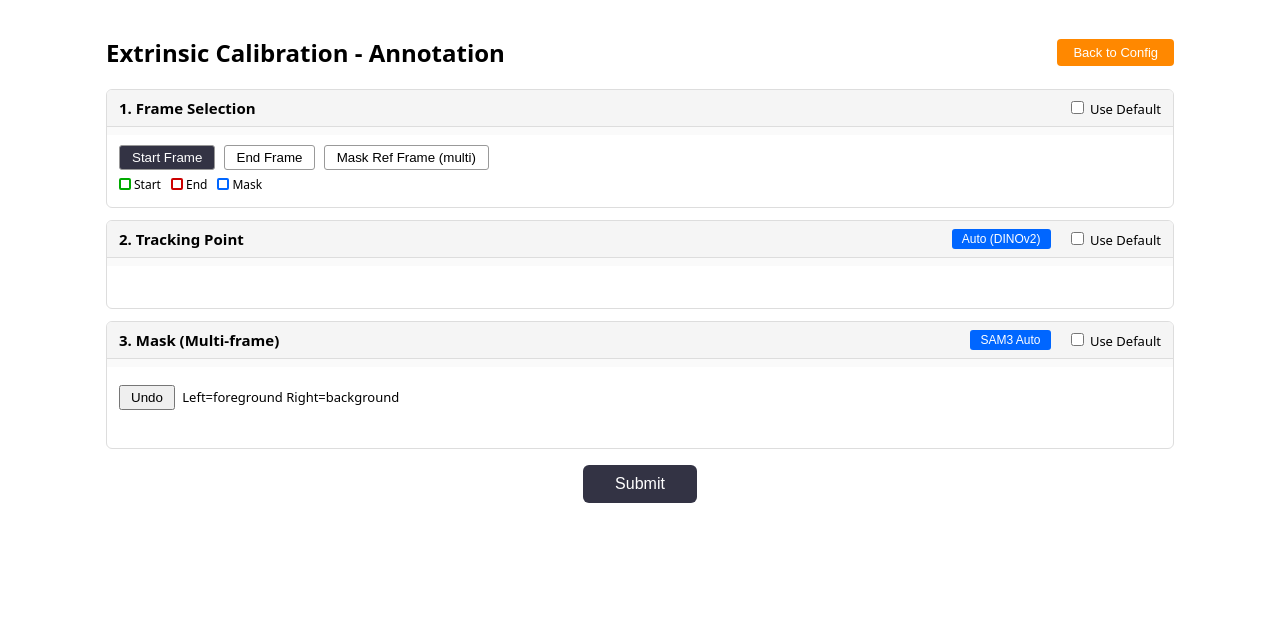
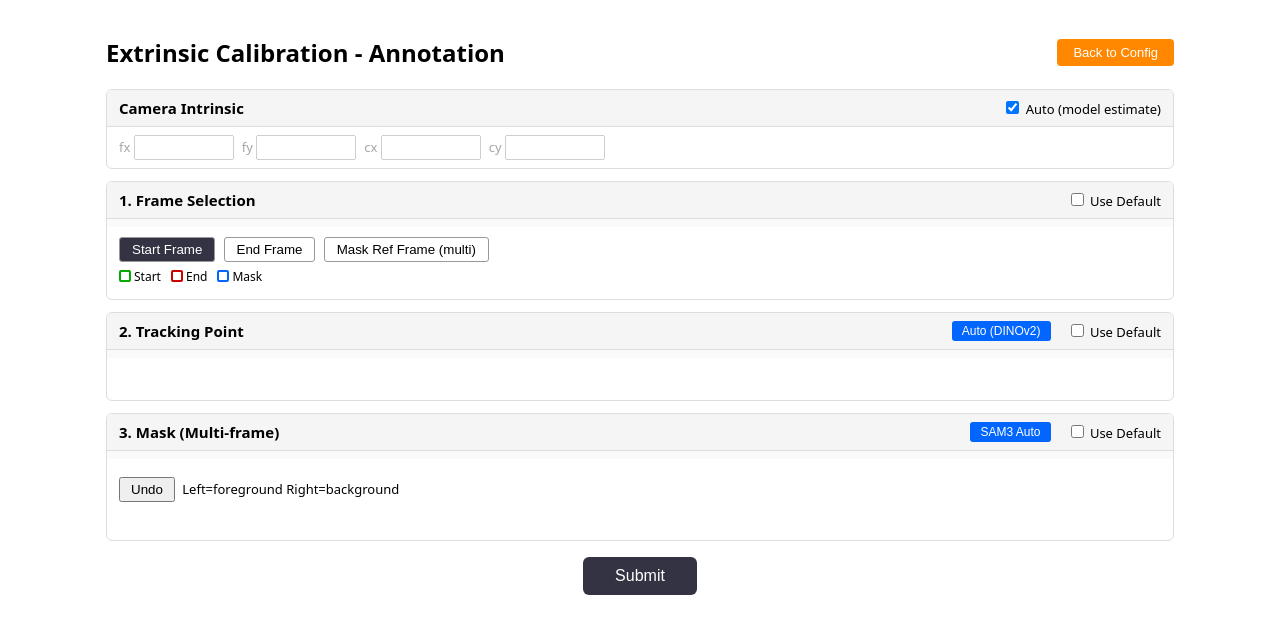
Before and after one commit to SII-dannyXSC/CalibAll, a Python web app: template src/caliball/web/templates/annotate.html in a window 1280 px wide. Shown: the top 634 px of the page. Run offline with Jinja, Linux system fonts and the light colour scheme; the template is opened without the code that fills it, so the values that code supplies are empty.

Commit message:
feat: add optional camera intrinsic input on annotate page
Users can toggle between auto (model estimate) and manual intrinsic
input (fx, fy, cx, cy). Default is auto.

Co-Authored-By: Claude Opus 4.6 (1M context) <noreply@anthropic.com>

```diff
--- a/src/caliball/web/templates/annotate.html
+++ b/src/caliball/web/templates/annotate.html
@@ -40,6 +40,18 @@ body{font-family:system-ui;max-width:1100px;margin:0 auto;padding:1rem}
 <button onclick="reconfig()" style="padding:6px 16px;font-size:13px;cursor:pointer;background:#f80;color:#fff;border:none;border-radius:4px">Back to Config</button>
 </div>
 {{ dataset_html | safe }}{{ robot_html | safe }}
+<!-- Intrinsic input (optional) -->
+<section class=step>
+<div class=sh><h3>Camera Intrinsic</h3>
+<label class=tg><input type=checkbox id=intr-auto checked onchange="togIntr()"> Auto (model estimate)</label></div>
+<div class='sb off' id=intr-panel style="padding:8px 12px">
+<div style="display:flex;gap:8px;flex-wrap:wrap;font-size:13px">
+<label>fx <input id=intr-fx type=number step=any style="width:100px;padding:3px 6px"></label>
+<label>fy <input id=intr-fy type=number step=any style="width:100px;padding:3px 6px"></label>
+<label>cx <input id=intr-cx type=number step=any style="width:100px;padding:3px 6px"></label>
+<label>cy <input id=intr-cy type=number step=any style="width:100px;padding:3px 6px"></label>
+</div>
+</div></section>
 <!-- Step 1: Frame Selection -->
 <section class=step>
 <div class=sh><h3>1. Frame Selection</h3>
@@ -113,6 +125,10 @@ var HDT={{ has_default_tracking | tojson }},HDM={{ has_default_masks | tojson }}
 /* Per-frame SAM pts tracker (client side) */
 var samPtsMap={};
 S.ms.forEach(function(m){samPtsMap[m]=0;});
+/* Intrinsic toggle */
+function togIntr(){
+var auto=document.getElementById('intr-auto').checked;
+document.getElementById('intr-panel').classList.toggle('off',auto);}
 /* Frame grid */
 function renderGrid(){
 var g=document.getElementById('fg');g.innerHTML='';
@@ -242,7 +258,12 @@ fetch('/api/done',{method:'POST',headers:{'Content-Type':'application/json'},
 body:JSON.stringify({start:S.s,end:S.e,maskRefs:S.ms,
 trackingX:S.tx,trackingY:S.ty,maskAuto:S.ma,
 armIndex:document.getElementById('arm-sel')?parseInt(document.getElementById('arm-sel').value):0,
-robotType:document.getElementById('rt')?document.getElementById('rt').value:''})})
+robotType:document.getElementById('rt')?document.getElementById('rt').value:'',
+intrinsicAuto:document.getElementById('intr-auto').checked,
+intrinsicFx:parseFloat(document.getElementById('intr-fx').value)||null,
+intrinsicFy:parseFloat(document.getElementById('intr-fy').value)||null,
+intrinsicCx:parseFloat(document.getElementById('intr-cx').value)||null,
+intrinsicCy:parseFloat(document.getElementById('intr-cy').value)||null})})
 .then(function(){if(HP){
 clearInterval(samTimer);
 document.querySelectorAll('.step').forEach(function(s){s.style.display='none'});
```
Also changed, not shown: scripts/caliball_web.py (+16 -0 lines).
